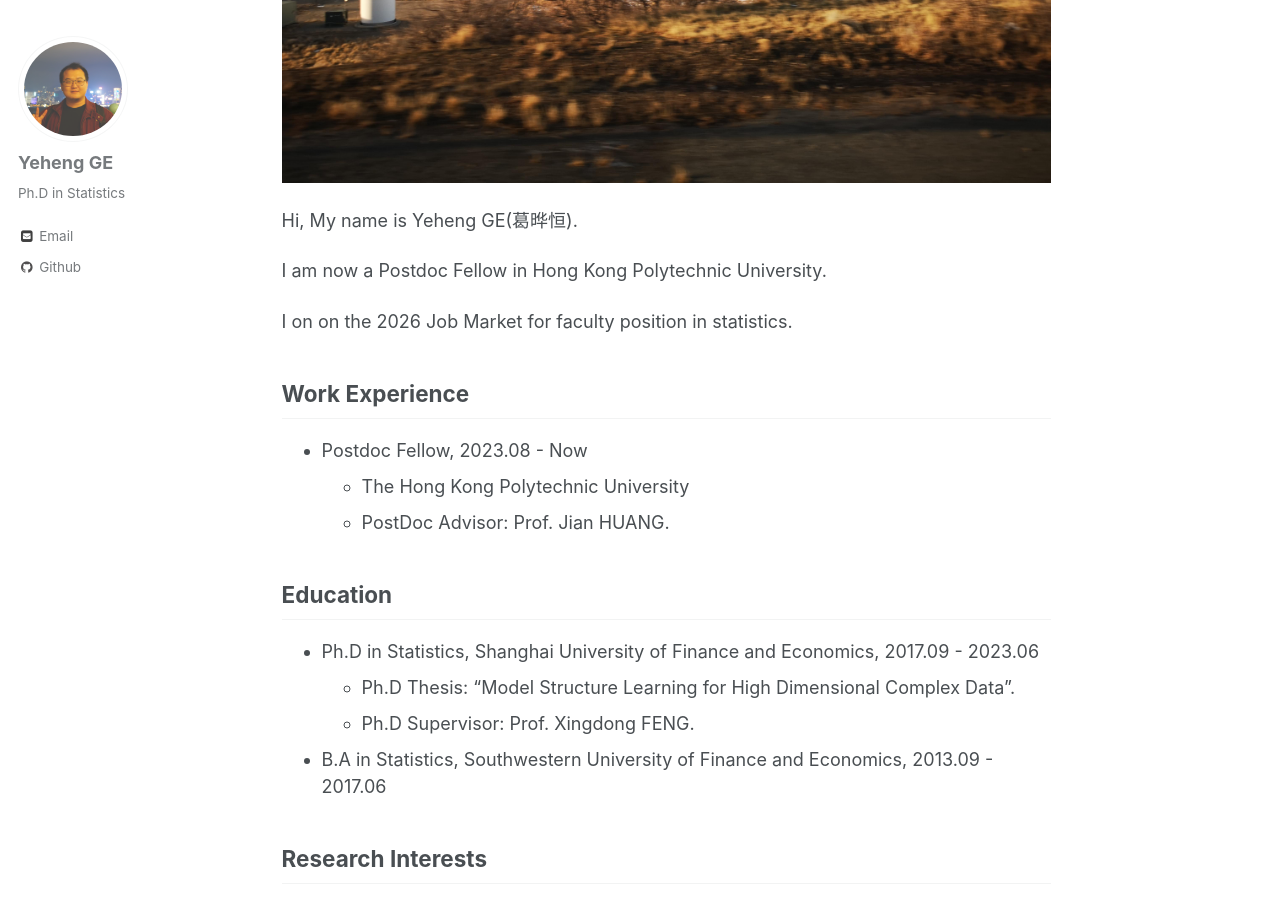
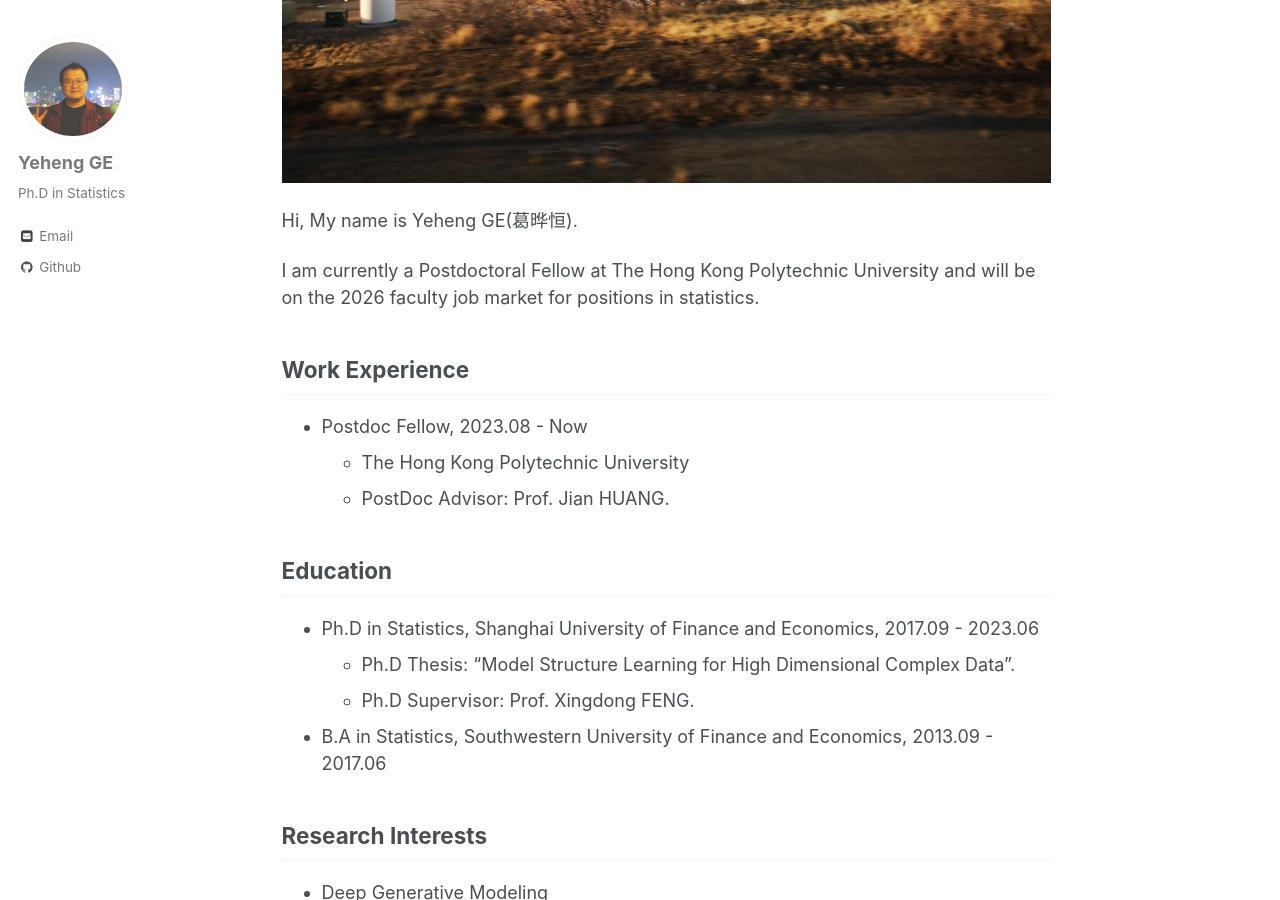
Before and after one commit to geyh96/geyh96.github.io, a Jekyll site: the page built from _pages/about.md, in a window 1280 px wide and 900 px high, scrolled down 554 px. Built offline with Jekyll 4.4.1, drawn with Linux system fonts in a browser that asks for light colours.

Commit message:
1231231231

```diff
--- a/_pages/about.md
+++ b/_pages/about.md
@@ -14,16 +14,13 @@ redirect_from:
 
 Hi, My name is Yeheng GE(葛晔恒).
 
-I am now a Postdoc Fellow in Hong Kong Polytechnic University.
-
-I on on the 2026 Job Market for faculty position in statistics.
+I am currently a Postdoctoral Fellow at The Hong Kong Polytechnic University and will be on the 2026 faculty job market for positions in statistics.
 
 ## Work Experience
 
 - Postdoc Fellow,  2023.08 - Now
   - The Hong Kong Polytechnic University
   - PostDoc Advisor: Prof. Jian HUANG.
-
 
 
 
```
